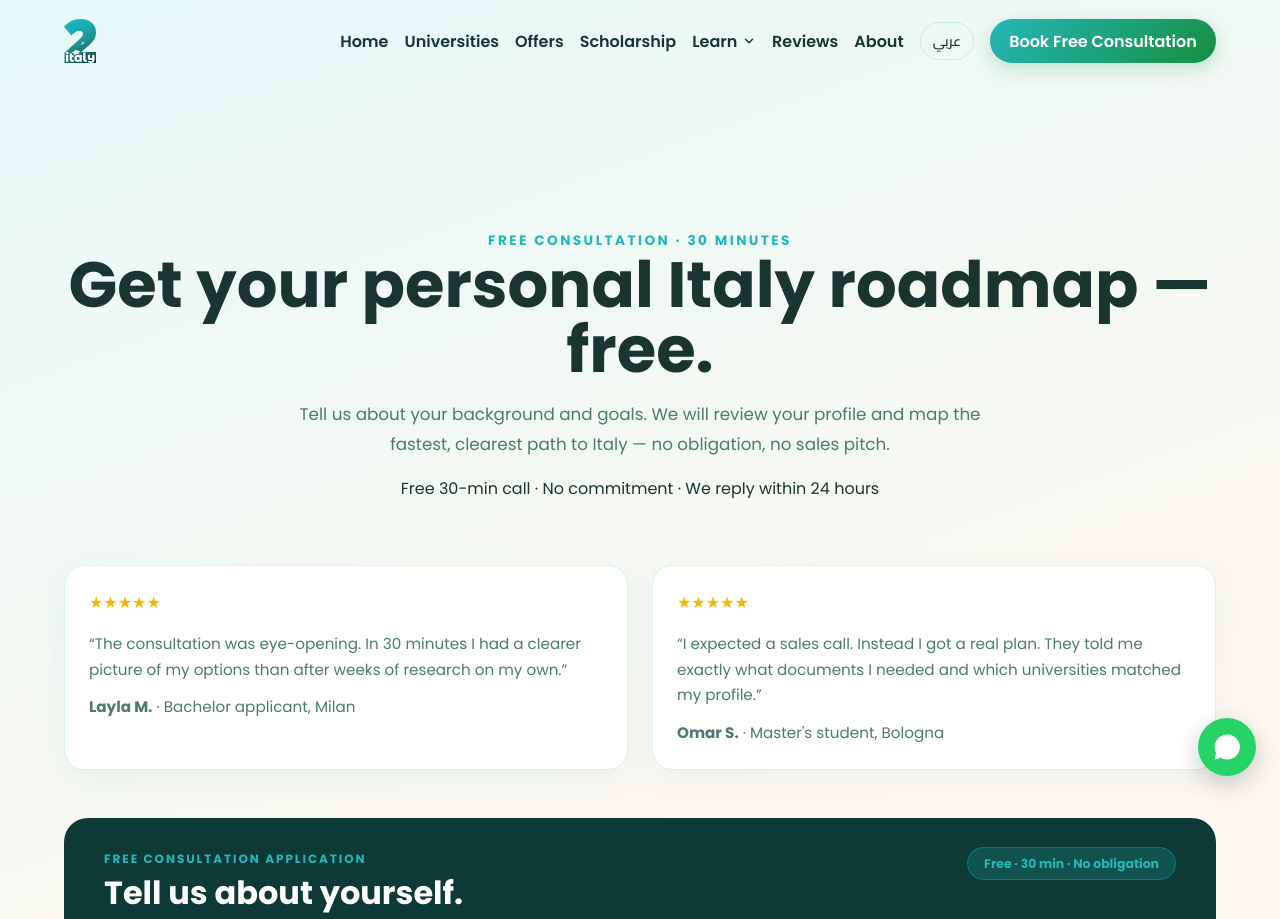
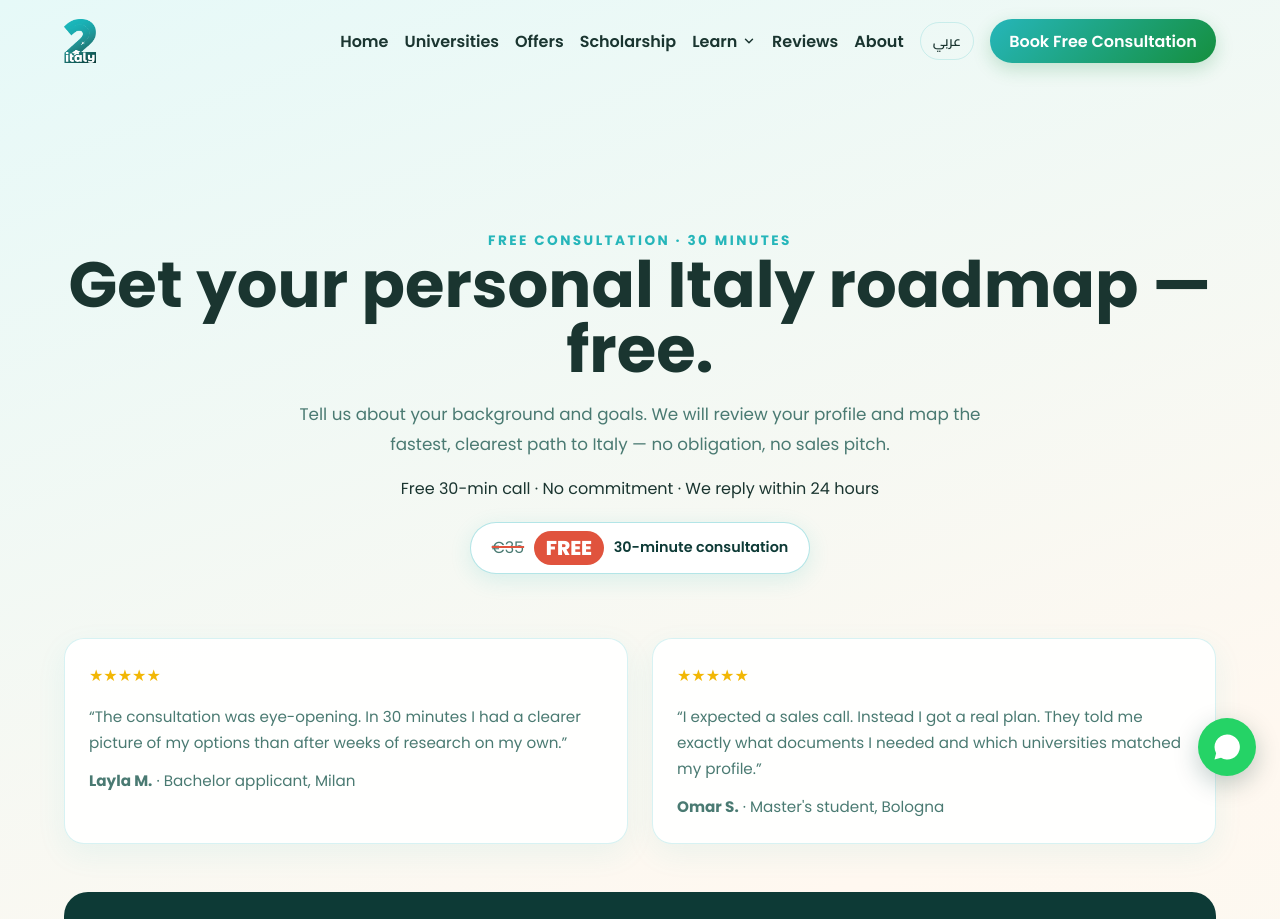
Before and after one commit to mmmmmmmmmmmmmmmmmmsdgdhm/2italy-website-test, a Next.js app: page /consultation in a window 1280 px wide. Shown: the top 919 px of the page. Built offline with nearby package versions, Linux system fonts and the light colour scheme.

Commit message:
Show waived €35 fee on consultation page hero and form badge
Co-Authored-By: Claude Opus 5.5 <noreply@anthropic.com>

```diff
--- a/app/components/ConsultationPage.js
+++ b/app/components/ConsultationPage.js
@@ -39,6 +39,7 @@ const content = {
       title: 'Get your personal Italy roadmap — free.',
       sub: 'Tell us about your background and goals. We will review your profile and map the fastest, clearest path to Italy — no obligation, no sales pitch.',
       meta: 'Free 30-min call · No commitment · We reply within 24 hours',
+      price: ['FREE', '30-minute consultation'],
     },
     testimonials: [
       ['The consultation was eye-opening. In 30 minutes I had a clearer picture of my options than after weeks of research on my own.', 'Layla M.', 'Bachelor applicant, Milan'],
@@ -66,7 +67,7 @@ const content = {
       label: 'Free Consultation Application',
       title: 'Tell us about yourself.',
       desc: 'Fill in as much as you can — the more we know, the more useful your consultation will be. Takes about 3 minutes.',
-      badge: 'Free · 30 min · No obligation',
+      badge: <><s>€35</s> Free · 30 min · No obligation</>,
     },
     sections: ['Personal Information', 'Academic Profile', 'Your Situation'],
     fields: {
@@ -112,6 +113,7 @@ const content = {
       title: 'احصل على خطتك الشخصية للدراسة في إيطاليا — مجاناً.',
       sub: 'أخبرنا عن خلفيتك وأهدافك. سنراجع ملفك ونرسم لك أسرع وأوضح طريق إلى إيطاليا — دون أي التزام ودون محاولات بيع.',
       meta: 'مكالمة مجانية 30 دقيقة · دون التزام · نرد خلال 24 ساعة',
+      price: ['مجاناً', 'استشارة لمدة 30 دقيقة'],
     },
     testimonials: [
       ['كانت الاستشارة مفيدة جداً. خلال 30 دقيقة أصبحت خياراتي أوضح مما كانت بعد أسابيع من البحث وحدي.', 'ليلى م.', 'متقدّمة لمرحلة البكالوريوس، ميلانو'],
@@ -139,7 +141,7 @@ const content = {
       label: 'طلب استشارة مجانية',
       title: 'أخبرنا عن نفسك.',
       desc: 'املأ أكبر قدر ممكن من المعلومات — كلما عرفنا أكثر، كانت استشارتك أكثر فائدة. يستغرق الأمر حوالي 3 دقائق.',
-      badge: 'مجاناً · 30 دقيقة · دون التزام',
+      badge: <><s dir="ltr">€35</s> مجاناً · 30 دقيقة · دون التزام</>,
     },
     sections: ['المعلومات الشخصية', 'الملف الأكاديمي', 'وضعك الحالي'],
     fields: {
@@ -299,6 +301,11 @@ export default function ConsultationPage({ lang = 'en' }) {
         <h1 className="hero-headline">{t.hero.title}</h1>
         <p className="hero-sub">{t.hero.sub}</p>
         <div className="hero-meta">{t.hero.meta}</div>
+        <div className="consult-price">
+          <s dir="ltr">€35</s>
+          <strong>{t.hero.price[0]}</strong>
+          <span>{t.hero.price[1]}</span>
+        </div>
       </section>
 
       {/* Mini testimonials */}
--- a/app/globals.css
+++ b/app/globals.css
@@ -1635,6 +1635,50 @@ button[type="submit"],
   margin: 0 auto 1.5rem;
 }
 
+/* Waived consultation fee, shown in the consultation hero */
+.consult-price {
+  display: inline-flex;
+  align-items: center;
+  flex-wrap: wrap;
+  justify-content: center;
+  gap: 0.6rem;
+  margin-top: 1.3rem;
+  padding: 0.55rem 1.3rem;
+  border-radius: 999px;
+  background: #fff;
+  border: 1.5px solid rgba(38,182,186,0.35);
+  box-shadow: 0 6px 22px rgba(38,182,186,0.14);
+}
+
+.consult-price s {
+  font-size: 1rem;
+  color: var(--text-muted);
+  text-decoration-color: #e0533d;
+  text-decoration-thickness: 2px;
+}
+
+.consult-price strong {
+  font-size: 1.25rem;
+  font-weight: 800;
+  color: #fff;
+  background: #e0533d;
+  padding: 0.1rem 0.75rem;
+  border-radius: 999px;
+}
+
+.consult-price span {
+  font-size: 0.9rem;
+  font-weight: 600;
+  color: var(--forest);
+}
+
+.app-form-badge s {
+  opacity: 0.6;
+  text-decoration-color: #e0533d;
+  text-decoration-thickness: 2px;
+  margin-inline-end: 0.3rem;
+}
+
 /* Gift popup shown after a consultation application */
 .gift-overlay {
   position: fixed;
```
